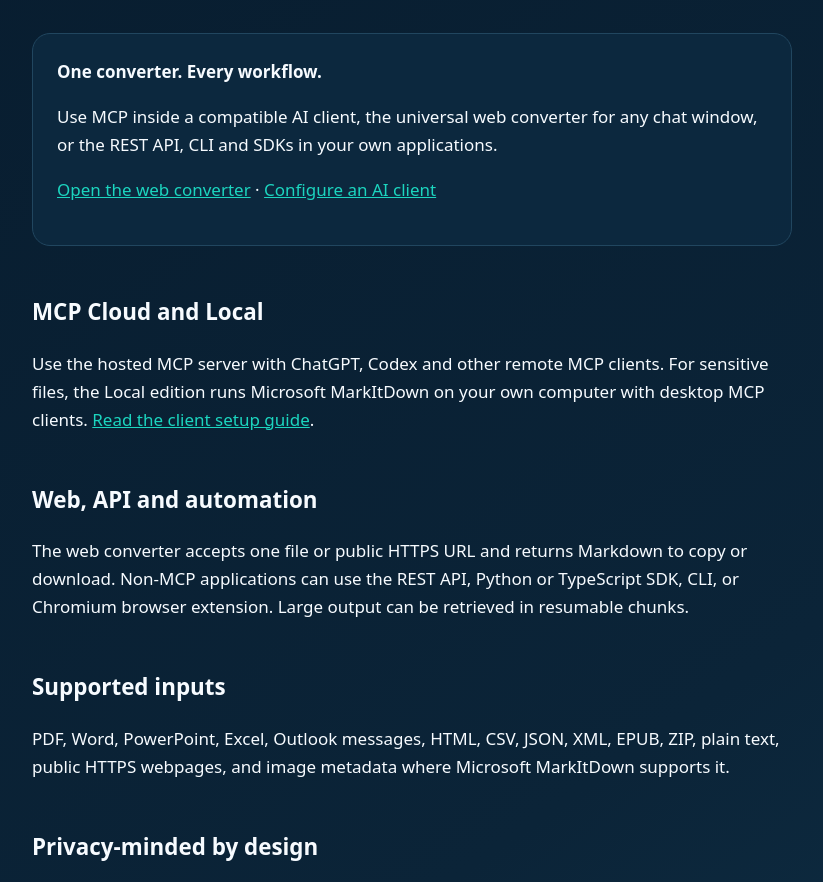
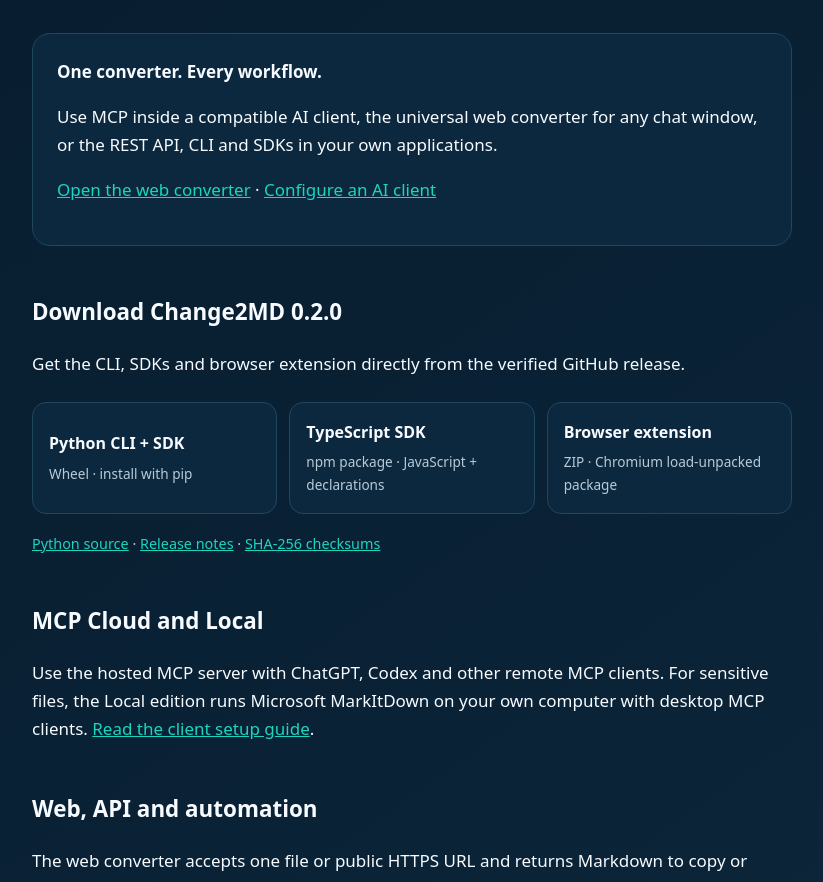
Before and after one commit to UtpalDasLabs/change2md, a browser extension: page docs/index.html in a window 1280 px wide. Shown: the part 344-1226 px from the top of the page, without its empty margins (228-1051 px from the left). Drawn offline with Linux system fonts and the light colour scheme.

Commit message:
Add release downloads to landing page

```diff
--- a/docs/index.html
+++ b/docs/index.html
@@ -1,8 +1,13 @@
 <!doctype html>
 <html lang="en"><head><meta charset="utf-8"><meta name="viewport" content="width=device-width,initial-scale=1"><title>Change2MD — Files and webpages to Markdown</title><meta name="description" content="Convert files and public webpages to Markdown for any AI chat, harness or model through MCP, web, API, CLI and SDK interfaces."><link rel="stylesheet" href="styles.css"><link rel="icon" href="icon.png"></head>
-<body><main><nav><a href="./">Change2MD</a><a href="https://change2md.vercel.app/convert">Convert</a><a href="support.html">Support</a><a href="privacy.html">Privacy</a><a href="terms.html">Terms</a><a href="https://github.com/UtpalDasLabs/change2md">GitHub</a></nav>
+<body><main><nav><a href="./">Change2MD</a><a href="https://change2md.vercel.app/convert">Convert</a><a href="#download">Download</a><a href="support.html">Support</a><a href="privacy.html">Privacy</a><a href="terms.html">Terms</a><a href="https://github.com/UtpalDasLabs/change2md">GitHub</a></nav>
 <section class="hero"><img src="icon.png" alt="Change2MD icon"><div><span class="badge">Open source</span><h1>Change2MD</h1><p class="lede">Files and public webpages to Markdown for any AI chat, harness or model.</p></div></section>
 <div class="card"><strong>One converter. Every workflow.</strong><p>Use MCP inside a compatible AI client, the universal web converter for any chat window, or the REST API, CLI and SDKs in your own applications.</p><p><a href="https://change2md.vercel.app/convert">Open the web converter</a> · <a href="https://github.com/UtpalDasLabs/change2md/blob/main/CLIENTS.md">Configure an AI client</a></p></div>
+<section id="download" aria-labelledby="download-title"><h2 id="download-title">Download Change2MD 0.2.0</h2><p>Get the CLI, SDKs and browser extension directly from the verified GitHub release.</p><div class="downloads">
+<a class="download" href="https://github.com/UtpalDasLabs/change2md/releases/download/v0.2.0/change2md-0.2.0-py3-none-any.whl"><strong>Python CLI + SDK</strong><span>Wheel · install with pip</span></a>
+<a class="download" href="https://github.com/UtpalDasLabs/change2md/releases/download/v0.2.0/change2md-typescript-sdk-0.2.0.tgz"><strong>TypeScript SDK</strong><span>npm package · JavaScript + declarations</span></a>
+<a class="download" href="https://github.com/UtpalDasLabs/change2md/releases/download/v0.2.0/change2md-browser-extension-0.2.0.zip"><strong>Browser extension</strong><span>ZIP · Chromium load-unpacked package</span></a>
+</div><p class="download-meta"><a href="https://github.com/UtpalDasLabs/change2md/releases/download/v0.2.0/change2md-0.2.0.tar.gz">Python source</a> · <a href="https://github.com/UtpalDasLabs/change2md/releases/tag/v0.2.0">Release notes</a> · <a href="https://github.com/UtpalDasLabs/change2md/releases/download/v0.2.0/SHA256SUMS">SHA-256 checksums</a></p></section>
 <h2>MCP Cloud and Local</h2><p>Use the hosted MCP server with ChatGPT, Codex and other remote MCP clients. For sensitive files, the Local edition runs Microsoft MarkItDown on your own computer with desktop MCP clients. <a href="https://github.com/UtpalDasLabs/change2md/blob/main/CLIENTS.md">Read the client setup guide</a>.</p>
 <h2>Web, API and automation</h2><p>The web converter accepts one file or public HTTPS URL and returns Markdown to copy or download. Non-MCP applications can use the REST API, Python or TypeScript SDK, CLI, or Chromium browser extension. Large output can be retrieved in resumable chunks.</p>
 <h2>Supported inputs</h2><p>PDF, Word, PowerPoint, Excel, Outlook messages, HTML, CSV, JSON, XML, EPUB, ZIP, plain text, public HTTPS webpages, and image metadata where Microsoft MarkItDown supports it.</p>
--- a/docs/styles.css
+++ b/docs/styles.css
@@ -11,5 +11,13 @@ h2 { margin-top:48px; font-size:1.4rem; }
 .lede { color:var(--muted); font-size:1.2rem; margin:14px 0 0; }
 .card { margin-top:36px; padding:24px; background:color-mix(in srgb,var(--panel) 88%,transparent); border:1px solid #21465f; border-radius:18px; }
 .badge { color:#041b20; background:var(--accent); border-radius:999px; display:inline-block; padding:4px 11px; font-size:.82rem; font-weight:700; }
+.downloads { display:grid; grid-template-columns:repeat(3,minmax(0,1fr)); gap:12px; margin-top:24px; }
+.download { display:flex; flex-direction:column; justify-content:center; min-height:112px; padding:16px; background:color-mix(in srgb,var(--panel) 88%,transparent); border:1px solid #21465f; border-radius:14px; text-decoration:none; transition:border-color 200ms,background-color 200ms; }
+.download strong { color:var(--text); font-size:1rem; }
+.download span { color:var(--muted); font-size:.85rem; margin-top:6px; }
+.download:hover { border-color:var(--accent); background:var(--panel); }
+a:focus-visible { outline:3px solid var(--accent); outline-offset:4px; }
+.download-meta { color:var(--muted); font-size:.9rem; margin-top:18px; }
 footer { color:var(--muted); margin-top:64px; font-size:.9rem; }
-@media (max-width:560px) { .hero { grid-template-columns:72px 1fr; } .hero img { width:72px; height:72px; } }
+@media (prefers-reduced-motion:reduce) { .download { transition:none; } }
+@media (max-width:560px) { .hero { grid-template-columns:72px 1fr; } .hero img { width:72px; height:72px; } .downloads { grid-template-columns:1fr; } .download { min-height:88px; } }
```
